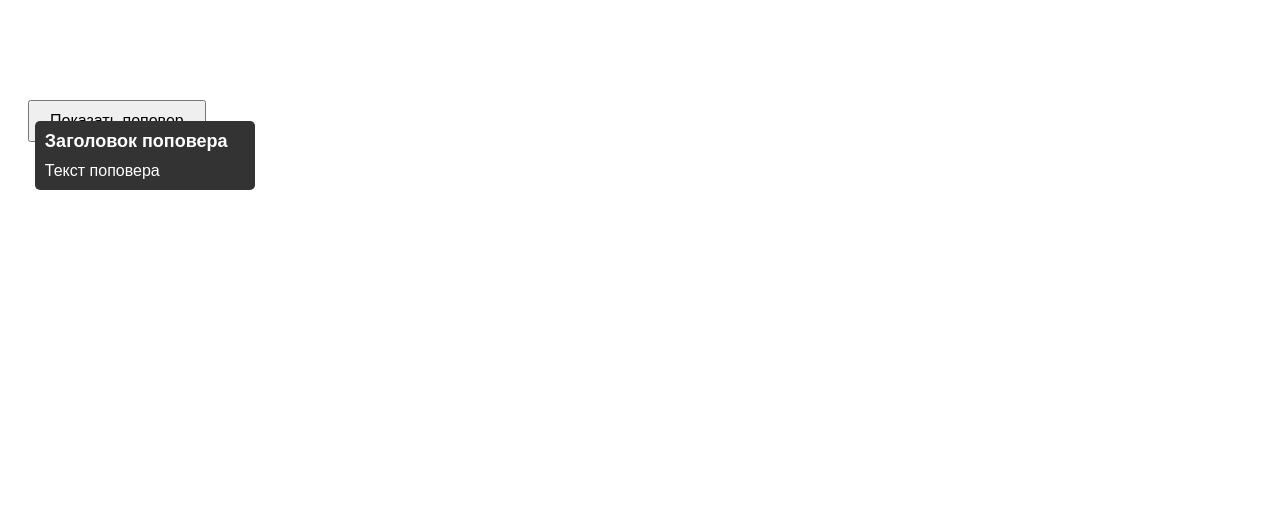
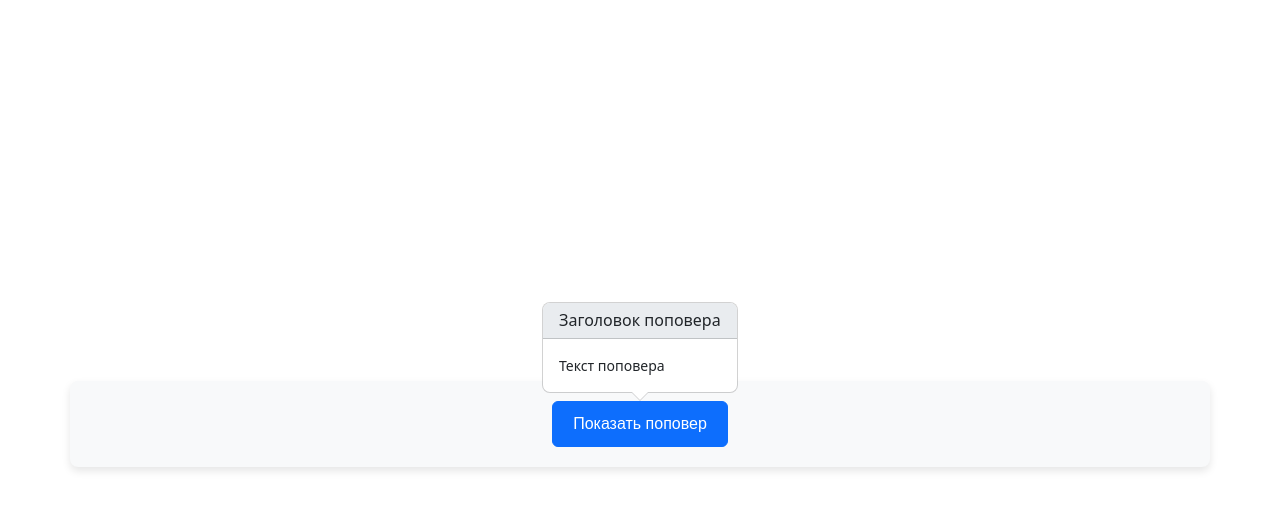
Before and after one commit to tashakibanova/forms, a website built with webpack: page src/index.html in a window 1280 px wide. Both pictures are taken after a click on the button "Показать поповер". Built offline with nearby package versions, Linux system fonts and the light colour scheme.

Commit message:
add test

```diff
--- a/package.json
+++ b/package.json
@@ -4,7 +4,6 @@
   "description": "",
   "main": "index.js",
   "scripts": {
-    "start": "live-server src",
     "lint": "eslint . --fix",
     "build": "webpack",
     "test": "jest --passWithNoTests"
@@ -33,7 +32,10 @@
     "webpack-cli": "^5.1.4"
   },
   "dependencies": {
+    "@popperjs/core": "^2.11.8",
+    "bootstrap": "^5.3.3",
     "core-js": "^3.37.1",
-    "eslint-plugin-jest": "^28.5.0"
+    "eslint-plugin-jest": "^28.5.0",
+    "puppeteer": "^22.10.0"
   }
 }
--- a/src/css/style.css
+++ b/src/css/style.css
@@ -1,46 +1,30 @@
 body {
   font-family: Arial, sans-serif;
+  display: flex;
+  justify-content: center; /* Центрирование по горизонтали */
+  align-items: center;     /* Центрирование по вертикали */
+  height: 100vh;           /* Высота страницы на весь экран */
+  margin: 0;               /* Убираем внутренние отступы */
 }
 
 .container {
-    position: relative;
-    margin: 100px 0 0 20px; /* Располагаем контейнер относительно левого края */
+  display: flex;
+  justify-content: center;
+  align-items: center;
+  margin: 0;
+  padding: 20px;
+  background-color: #f8f9fa;
+  border-radius: 8px;
+  box-shadow: 0 4px 8px rgba(0, 0, 0, 0.1);
 }
 
-  #triggerButton {
+.triggerButton {
   padding: 10px 20px;
   font-size: 16px;
   cursor: pointer;
+  position: relative; /* Добавляем позиционирование к кнопке */
 }
 
 .popover {
-    display: none;
-    position: absolute;
-    width: 200px;
-    padding: 10px;
-    background-color: #333;
-    color: #fff;
-    border-radius: 5px;
-    z-index: 1000;
+  z-index: 1000; /* Увеличим z-index для поповера */
 }
-
-  .popover::after {
-    content: '';
-    position: absolute;
-    bottom: -10px; /* Стрелка будет снизу */
-    left: 50%;
-    transform: translateX(-50%);
-    border-width: 10px;
-    border-style: solid;
-    border-color: #333 transparent transparent transparent; /* Стрелка треугольник */
-  }
-
-  .popover-title {
-    margin: 0;
-    font-size: 18px;
-    font-weight: bold;
-  }
-
-  .popover-content {
-    margin: 10px 0 0;
-  }
--- a/src/index.html
+++ b/src/index.html
@@ -1,19 +1,23 @@
 <!DOCTYPE html>
 <html lang="en">
 <head>
-    <meta charset="UTF-8">
-    <meta name="viewport" content="width=device-width, initial-scale=1.0">
-    <title>Document</title>
+  <meta charset="UTF-8">
+  <meta name="viewport" content="width=device-width, initial-scale=1.0">
+  <title>Document</title>
+  <!-- Подключение Bootstrap CSS через CDN -->
+  <link href="https://cdn.jsdelivr.net/npm/bootstrap@5.3.0/dist/css/bootstrap.min.css" rel="stylesheet">
+
 </head>
 <body>
 
-    <div class="container">
-        <button id="triggerButton">Показать поповер</button>
-        <div id="popover" class="popover">
-          <h3 class="popover-title">Заголовок поповера</h3>
-          <p class="popover-content">Текст поповера</p>
-        </div>
-      </div>
+  <div class="container mt-5">
+    <button class="btn btn-primary triggerButton" data-bs-toggle="popover" data-bs-placement="top" data-bs-title="Заголовок поповера" data-bs-content="Текст поповера">Показать поповер</button>
+  </div>
+
+  <!-- Подключение Popper.js и Bootstrap JS через CDN -->
+  <script src="https://cdn.jsdelivr.net/npm/@popperjs/core@2.11.6/dist/umd/popper.min.js"></script>
+  <script src="https://cdn.jsdelivr.net/npm/bootstrap@5.3.0/dist/js/bootstrap.bundle.min.js"></script>
+  <script src="index.js"></script>
 
 </body>
 </html>
--- a/src/js/widget.js
+++ b/src/js/widget.js
@@ -1,33 +1,28 @@
-document.addEventListener('DOMContentLoaded', () => {
-    const triggerButton = document.getElementById('triggerButton');
-    const popover = document.getElementById('popover');
+export default document.addEventListener('DOMContentLoaded', function() {
+  var triggerButton = document.querySelector('.triggerButton');
 
-    triggerButton.addEventListener('click', () => {
-      // Получаем координаты кнопки
-      const buttonRect = triggerButton.getBoundingClientRect();
+  var popover = new bootstrap.Popover(triggerButton, {
+    trigger: 'manual',
+    placement: 'top',  // Устанавливаем выравнивание поповера сверху
+    html: true,
+    title: triggerButton.getAttribute('data-bs-title'),
+    content: triggerButton.getAttribute('data-bs-content')
+  });
 
-      // Проверяем текущее состояние видимости поповера
-      if (popover.style.display === 'none' || popover.style.display === '') {
-        // Показываем поповер
-        popover.style.display = 'block';
-
-        // Получаем размеры поповера
-        const popoverRect = popover.getBoundingClientRect();
-
-        // Центрируем поповер по горизонтали относительно кнопки
-        popover.style.left = `${buttonRect.left + (buttonRect.width / 2) - (popoverRect.width / 2)}px`;
-        // Располагаем поповер сверху кнопки
-        popover.style.top = `${buttonRect.top - popoverRect.height - 10}px`; // 10px - отступ сверху
+  // Показать/скрыть поповер при клике на кнопке
+  triggerButton.addEventListener('click', function(e) {
+    e.stopPropagation();
+    if (popover._element.classList.contains('show')) {
+      popover.hide();
     } else {
-        // Скрываем поповер
-        popover.style.display = 'none';
+      popover.show();
     }
   });
 
   // Скрытие поповера при клике вне его области
-    document.addEventListener('click', (event) => {
-      if (!popover.contains(event.target) && !triggerButton.contains(event.target)) {
-        popover.style.display = 'none';
+  document.addEventListener('click', function(e) {
+    if (!triggerButton.contains(e.target) && !document.querySelector('.popover.show')) {
+      popover.hide();
     }
   });
 });
--- a/webpack.config.js
+++ b/webpack.config.js
@@ -26,12 +26,11 @@ module.exports = {
       },
       {
         test: /\.(png|jpe?g|gif)$/i,
-        use: [
-          {
-            loader: 'file-loader',
-          },
-        ],
-      },
+        type: 'asset',
+        generator: {
+        filename: 'static/images/[name].[hash][ext]'
+      }
+    },
       {
         test: /\.css$/,
         use: [
```
Also changed, not shown: src/js/__tests__/widget.test.js (added, +27 -0 lines), .eslintrc.js, 1 other file. Lines whose indentation alone changed are shown as unchanged.
